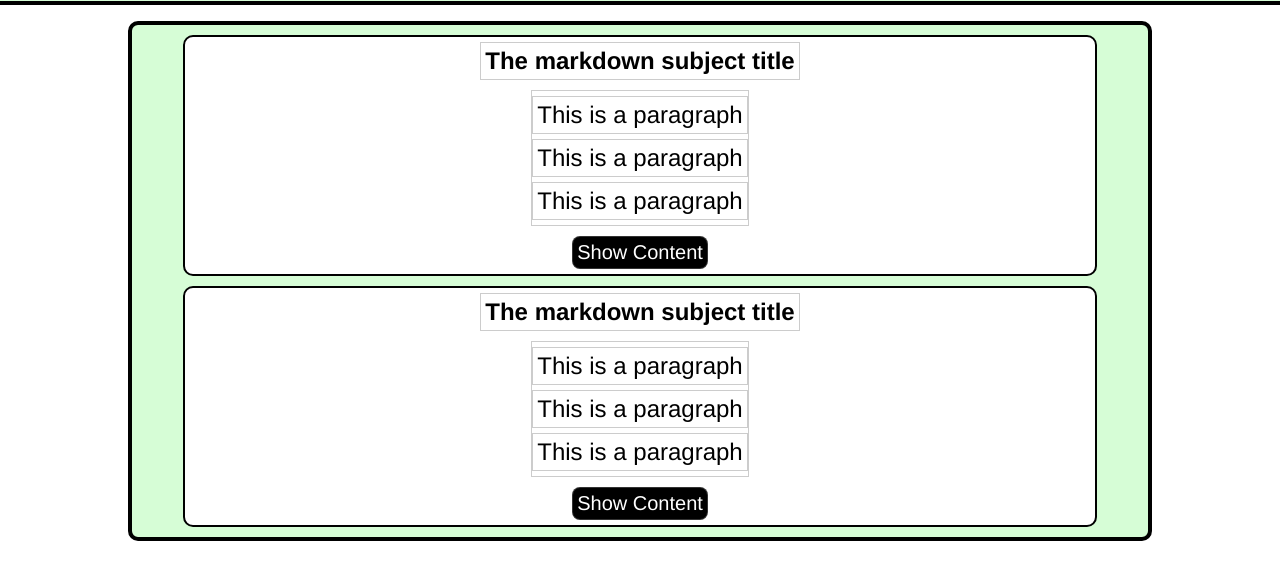
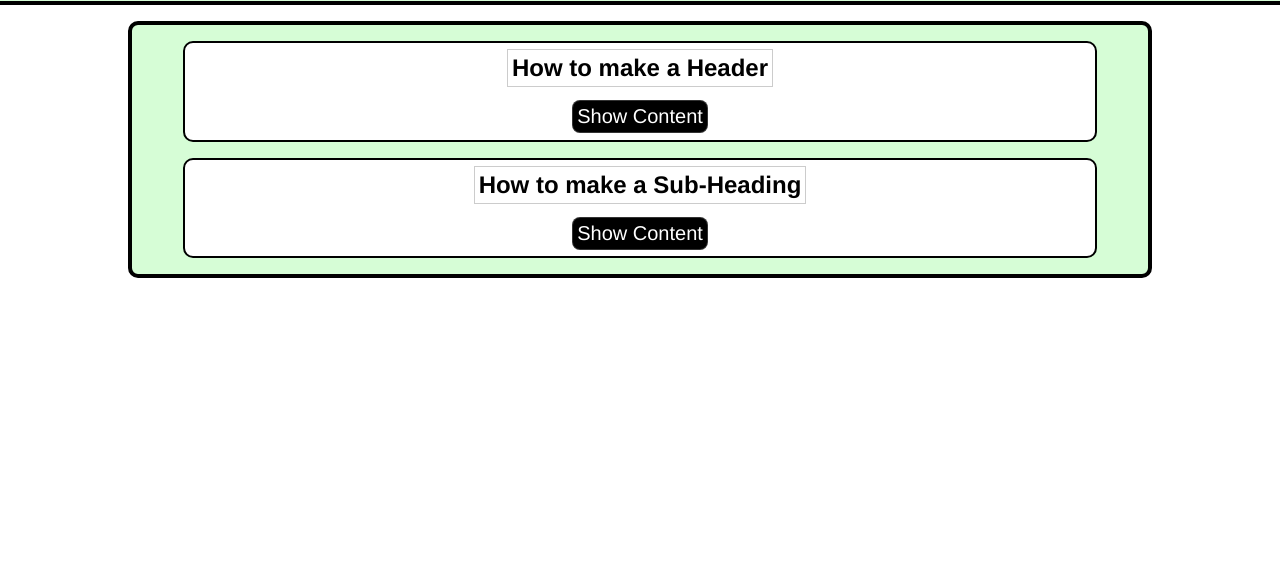
Before and after one commit to StewartMacLeman/Markdown-Cheat-Sheet, a plain HTML site: page index.html in a window 1280 px wide. Shown: the part 111-690 px from the top of the page. Drawn offline with Linux system fonts and the light colour scheme.

Commit message:
Create topics function added.

```diff
--- a/index.html
+++ b/index.html
@@ -18,31 +18,25 @@
       <h2>Scroll, click and review.</h2>
     </header>
 
-    <main class="main">
+    <main class="main" id="mainCont">
 
-      <div class="mkTopicCont">
-        <h3>The markdown subject title</h3>
+      <!-- <div class="mkTopicCont">
+        <h3>How to make a Header</h3>
 
-        <div class="">
-          <p>This is a paragraph</p>
-          <p>This is a paragraph</p>
-          <p>This is a paragraph</p>
+        <div class="hide">
+          <h4>The code:</h4>
+          <div class="codeCont">
+            <code># This is a Header</code>
+          </div>
+          <h4>The outcome:</h4>
+          <div class="outcomeImage">
+            <img src="./spare/header.png" alt="Header Image">
+          </div>
         </div>
 
         <button type="button" class="showButton">Show Content</button>
-      </div>
+      </div> -->
 
-      <div class="mkTopicCont">
-        <h3>The markdown subject title</h3>
-
-        <div class="">
-          <p>This is a paragraph</p>
-          <p>This is a paragraph</p>
-          <p>This is a paragraph</p>
-        </div>
-
-        <button type="button" class="showButton">Show Content</button>
-      </div>
 
     </main>
 
--- a/main.js
+++ b/main.js
@@ -2,34 +2,99 @@
 
 let contentArray = [
   {
-    h3Title: "The Markdown Subject Title",
-    paragraphContent: "This is a Paragraph.",
+    h3Title: "How to make a Header",
+    h4CodeTitle: "The Code:",
+    code: "# This is a Header",
+    h4OutcomeTitle: "The Outcome:",
+    imgSrc: "./spare/header.png",
+    imgAlt: "An example of what a main header looks like."
   },
   {
-    h3Title: "The Markdown Subject Title",
-    paragraphContent: "This is a Paragraph.",
+    h3Title: "How to make a Sub-Heading",
+    h4CodeTitle: "The Code:",
+    code: "## This is a Sub-Heading",
+    h4OutcomeTitle: "The Outcome:",
+    imgSrc: "./spare/sub-heading.png",
+    imgAlt: "An example of what a main header looks like."
   },
-  {
-    h3Title: "The Markdown Subject Title",
-    paragraphContent: "This is a Paragraph.",
-  },
-  {
-    h3Title: "The Markdown Subject Title",
-    paragraphContent: "This is a Paragraph.",
-  }
 ];
 
-// Global variables. ----------------------------------------
-let displayContentButton = document.querySelectorAll(".showButton");
+// Global variables. ----------------------------------------------
+let mainContainer = document.getElementById("mainCont");
 
+// Create the topic sections to be added to the main element. ------
 
-// Show the content of each topic. ---------------------------
-for (let i = 0; i < displayContentButton.length; i++){
-  displayContentButton[i].addEventListener("click", displayContent);
+function createSections(){
+  for (let i = 0; i < contentArray.length; i++){
+    // The div to be attached to the main.----------
+    let outerDiv = document.createElement("div");
+    outerDiv.classList.add("mkTopicCont");
+
+    // The h3 title to be attached to the outerDiv;
+    let h3Title = document.createElement("h3");
+    let h3Text = document.createTextNode(`${contentArray[i].h3Title}`);
+    h3Title.appendChild(h3Text);
+    // The hide div to be attached to the outerDiv;
+    let hideDiv = document.createElement("div");
+    hideDiv.classList.add("hide");
+
+    // The h4 code title, to be attached to the hide div.
+    let h4CodeTitle = document.createElement("h4");
+    let h4CodeText = document.createTextNode(`${contentArray[i].h4CodeTitle}`);
+    h4CodeTitle.appendChild(h4CodeText);
+    // The code example, to be attached to the hide div.
+    let codeDiv = document.createElement("div");
+    codeDiv.classList.add("codeCont");
+    let codeEl = document.createElement("code");
+    let codeContent = document.createTextNode(`${contentArray[i].code}`);
+    codeEl.appendChild(codeContent);
+    codeDiv.appendChild(codeEl);
+    // The h4 outcome title, to be attached to the hide div.
+    let h4OutcomeTitle = document.createElement("h4");
+    let h4OutcomeText = document.createTextNode(`${contentArray[i].h4OutcomeTitle}`);
+    h4OutcomeTitle.appendChild(h4OutcomeText);
+    // The image example, to be attached to the hide div.
+    let imageDiv = document.createElement("div");
+    imageDiv.classList.add("outcomeImage");
+    let imageEl = document.createElement("img");
+    imageEl.setAttribute("src", `${contentArray[i].imgSrc}`);
+    imageEl.setAttribute("alt", `${contentArray[i].imgAlt}`);
+    imageDiv.appendChild(imageEl);
+    // The button to show / hide the code examples.
+    let showButton = document.createElement("button");
+    let buttonText = document.createTextNode("Show Content");
+    showButton.appendChild(buttonText);
+    showButton.addEventListener("click", displayContent);
+
+    // The hideDiv attachments.
+    hideDiv.appendChild(h4CodeTitle);
+    hideDiv.appendChild(codeDiv);
+    hideDiv.appendChild(h4OutcomeTitle);
+    hideDiv.appendChild(imageDiv);
+
+    outerDiv.appendChild(h3Title);
+    outerDiv.appendChild(hideDiv);
+    outerDiv.appendChild(showButton);
+
+    mainContainer.appendChild(outerDiv);
+  }
 }
-//
+
+createSections();
+
+// Show the content of each topic. ---------------------------------
 function displayContent(e){
   let prevElement = e.target.previousElementSibling;
   prevElement.classList.toggle("hide");
-  // console.log("Hello from the button!");
+
+  let button = e.target;
+  let buttonText = e.target.textContent;
+  let hide = "Hide Content";
+  let show = "Show Content";
+
+  if ( buttonText == "Show Content" ){
+    button.textContent = hide;
+  } else if ( buttonText == "Hide Content" ){
+    button.textContent = show;
+  }
 }
--- a/styles.css
+++ b/styles.css
@@ -20,10 +20,12 @@ body {
 h1 { font-size: 3rem; }
 h2 { font-size: 2rem; }
 h3 { font-size: 1.5rem; }
+h4 { font-size: 1.5rem; }
 p { font-size: 1.5rem; }
+code {font-size: 1.5rem; }
 button { font-size: 1.25rem; }
 
-h1, h2, h3, p, button {
+h1, h2, h3, h4, p, button {
   font-family: helvetica, tahoma, serif;
   text-align: center;
   margin: 0 auto;
@@ -60,9 +62,9 @@ h1, h2, h3, p, button {
    border-radius: 10px;
  }
  .main * {
-   margin: 10px auto;
+   margin: 1rem auto;
  }
- /* Markdown individual point container. --------------------- */
+ /* Markdown individual points container. --------------------- */
 .mkTopicCont {
   width: 90%;
   border: .15rem solid black;
@@ -73,14 +75,22 @@ h1, h2, h3, p, button {
   align-items: center;
 }
 .mkTopicCont * {
-  margin: 5px auto;
+  margin: .4rem auto;
   border: .1rem solid var(--greyBorder);
 }
-/* The hide and invisible classes. ------------------------------*/
+.codeCont {
+  display: flex;
+  justify-content: center;
+}
+.outcomeImage {
+  display: flex;
+  flex-direction: column;
+  align-items: center;
+}
+/* The hide class. ---------------------------------------------*/
 .hide {
   display: none;
 }
-
 /* Media queries.----------------------------------------------- */
 @media screen and (max-width: 850px){
   .main { width: 90%; }
```
